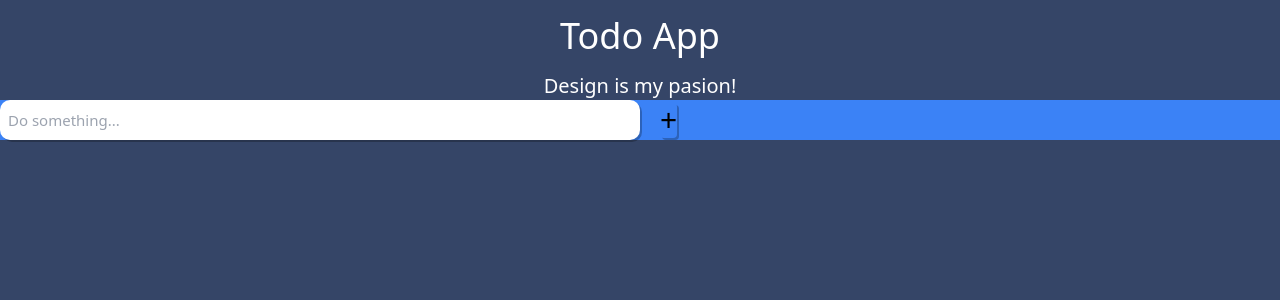
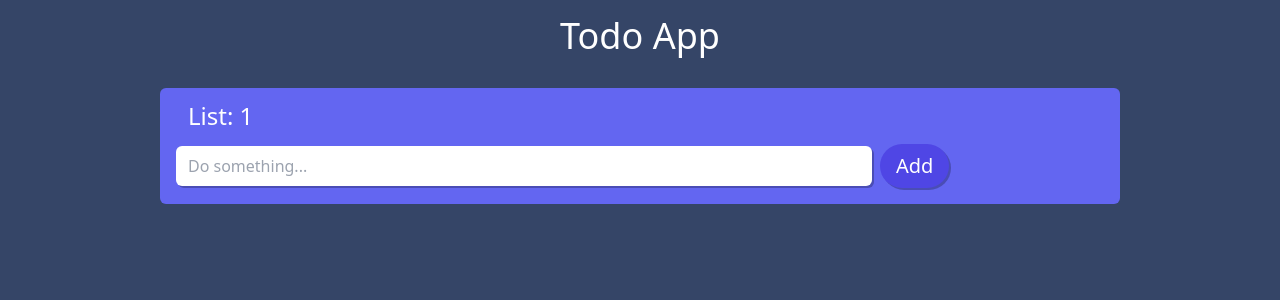
Before and after one commit to zsivm/vue-todo-app, a Vue app: page /todo/1/1 in a window 1280 px wide. Shown: the top 300 px of the page. Built offline with nearby package versions, Linux system fonts and the light colour scheme.

Commit message:
updated design for add todo

```diff
--- a/src/App.vue
+++ b/src/App.vue
@@ -4,9 +4,6 @@
                 Todo App
         </h1>
     </router-link>
-     <h2 class="flex justify-center mt-4 text-xl text-white">
-      Design is my pasion!
-    </h2>
     <router-view/>
 </template>
 
--- a/src/components/AddTodo.vue
+++ b/src/components/AddTodo.vue
@@ -1,8 +1,8 @@
 <template>
   <div>
-    <form @submit="addTodo">
-      <input placeholder="Do something..." type="text" v-model="title" name="title">
-      <button type="submit">+</button>
+    <form class="w-full flex items-center" @submit.prevent="addTodo">
+      <input class="box-shadow w-3/4 text-base pl-3 rounded-md py-2 mr-2" placeholder="Do something..." type="text" v-model="title" name="title">
+      <button class="box-shadow text-white text-xl bg-indigo-600 hover:bg-indigo-700 rounded-full px-4 py-2" type="submit">Add</button>
     </form>
   </div>
 </template>
@@ -35,25 +35,4 @@ export default {
 </script>
 
 <style scoped>
-form {
-  width: 100%;
-  display: flex;
-  align-items: center;
-}
-input {
-  box-shadow: 2px 2px rgba(0, 0, 0, 0.25);
-  min-width: 50%;
-  font-size: 15px;
-  height: 40px;
-  padding-left: 8px;
-  border-radius: 10px;
-  margin-right: 20px;
-}
-button {
-  box-shadow: 2px 2px rgba(0, 0, 0, 0.25);
-  border-radius: 4px;
-  height: 35px;
-  font-size: 30px;
-  line-height: 0;
-}
 </style>
--- a/src/components/Todo.vue
+++ b/src/components/Todo.vue
@@ -1,7 +1,16 @@
 <template>
-  <div class="todo-row">
-    <p :class="{ 'completed': isCompleted }" @click="markComplete">{{ todo.title }}</p>
-    <button @click="$emit('delete-todo', todo.id)">X</button>
+  <div class="box-shadow flex justify-between w-full bg-white mt-2 rounded-lg shadow-md">
+    <span
+      class="ml-3 my-3 py-2"
+      :class="{ 'completed': isCompleted }"
+      @click="markComplete">
+        {{ todo.title }}
+    </span>
+    <button
+      class="mx-3 my-3 border rounded-md px-3 hover:bg-gray-100"
+      @click="$emit('delete-todo', todo.id)">
+        X
+    </button>
   </div>
 </template>
 
@@ -30,22 +39,4 @@ export default {
     text-decoration: line-through;
     text-decoration-color: red;
   }
-  .todo-row {
-    display: flex;
-    justify-content: space-between;
-    background-color: #eee;
-    border-radius: 10px;
-    margin-top: 10px;
-  }
-  p {
-    margin-left: 10px;
-    font-size: 18px;
-  }
-  button {
-    width: 35px;
-    height: 35px;
-    margin: 10px;
-    border-radius: 10px;
-    background-color: #fff;
-  }
 </style>
--- a/src/components/TodoLists.vue
+++ b/src/components/TodoLists.vue
@@ -1,6 +1,6 @@
 <template>
   <div class="text-white text-center mt-10 w-3/4 m-auto">
-    <h1 class="bg-blue-600 mb-5 p-2 text-2xl rounded-full">Lists</h1>
+    <h1 class="bg-indigo-500 mb-5 p-2 text-2xl rounded-full">Lists</h1>
     <ul class="rounded">
         <li
             class="text-left p-3"
@@ -33,7 +33,7 @@ export default {
 };
 </script>
 
-<style>
+<style scoped>
 li:nth-child(odd) {
   background-color: rgb(96, 165, 250);
 }
--- a/src/views/TodoView.vue
+++ b/src/views/TodoView.vue
@@ -1,5 +1,6 @@
 <template>
-  <div class="bg-blue-500">
+  <div class="bg-indigo-500 w-3/4 m-auto rounded-md px-4 pb-4 mt-8">
+    <h2 class="text-2xl text-white p-3">List: {{ currentTitle }}</h2>
     <AddTodo
       @add-todo="addTodo"
     />
@@ -25,17 +26,17 @@ export default {
       todoLists: [],
       currentList: {},
       currentId: "",
+      currentTitle: ""
     }
   },
   mounted() {
     this.currentId = this.$route.params.id;
-    console.log("currentId: ", this.$route.params);
+    this.currentTitle = this.$route.params.name;
 
     if(localStorage.getItem("todoLists")) {
       try {
         this.todoLists = JSON.parse(localStorage.getItem("todoLists"));
         this.findCurrentListById();
-        console.log("todoLists: ", this.todoLists);
       } catch(e) {
         localStorage.removeItem("todoLists");
       }
@@ -68,4 +69,8 @@ export default {
 };
 </script>
 
-<style></style>
+<style>
+  .box-shadow, input {
+    box-shadow: 2px 2px rgba(0, 0, 0, 0.25);
+  }
+</style>
```
